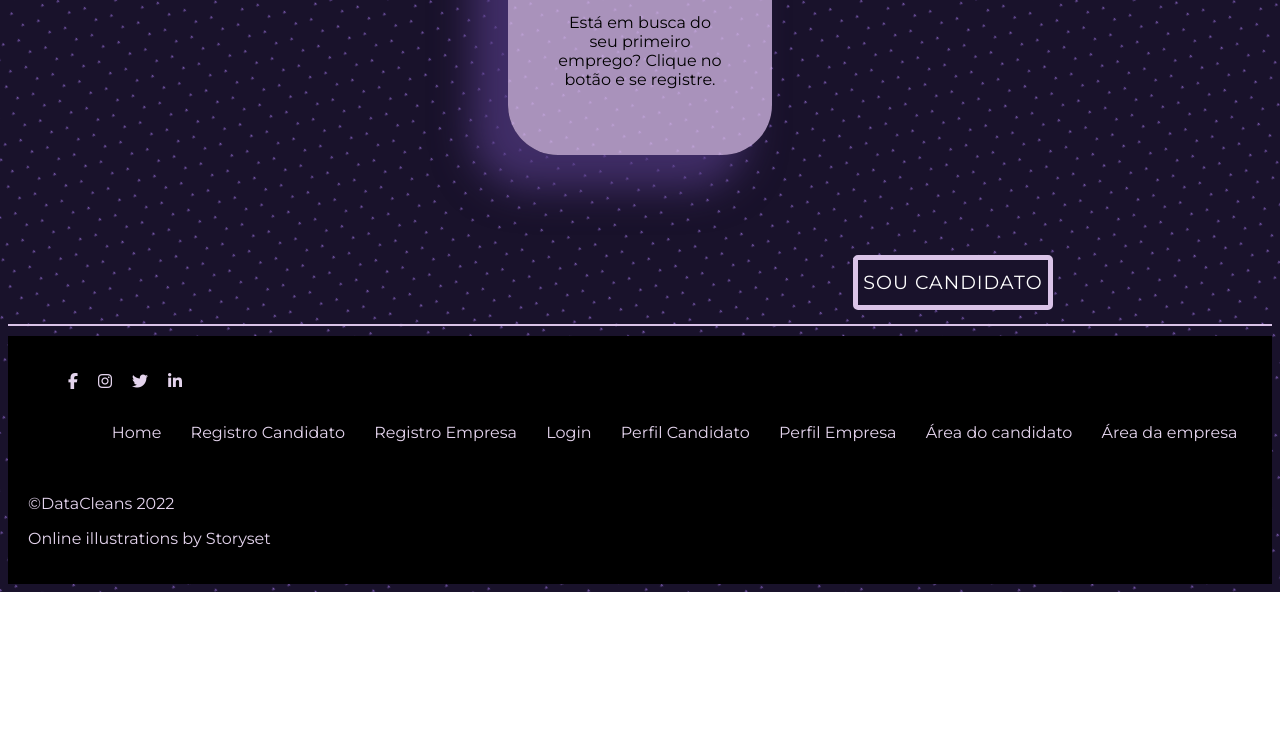
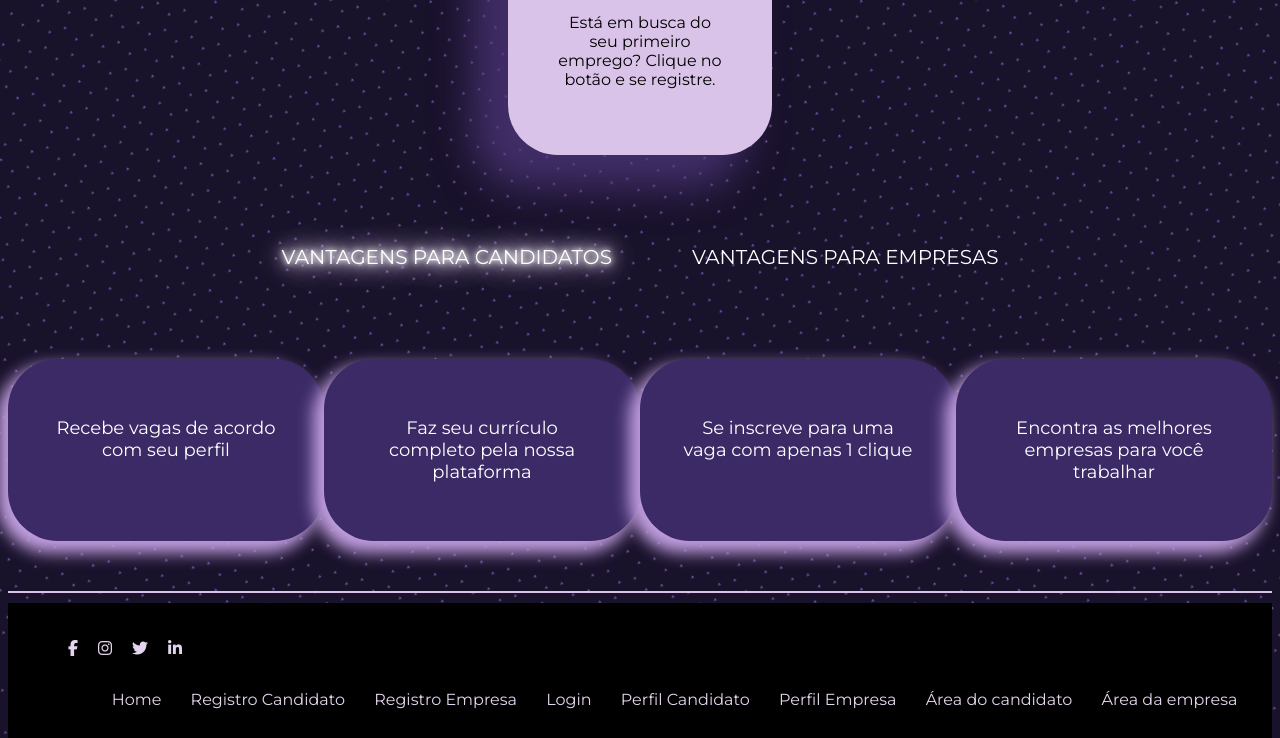
Before and after one commit to LuisaGPurificacao/Site-DataCleans, a plain HTML site: page index.html in a window 1280 px wide. Shown: the part 1389-2127 px from the top of the page. Before the commit the page ends 1981 px from the top, so only its background shows below. Drawn offline with Linux system fonts and the light colour scheme.

Commit message:
Página home pronta

```diff
--- a/css/index.css
+++ b/css/index.css
@@ -1,15 +1,15 @@
+@import url('https://fonts.googleapis.com/css2?family=Montserrat&display=swap');
+
 .sobre {
     margin: 50px 500px 50px 500px;
-    background-color: #d2b7e5c7;
+    background-color: #DAC3E8;
     padding: 50px;
     border-radius: 50px;
     box-shadow: -31px 28px 39px 5px rgba(84, 59, 133, 0.68);
 }
 
 .sobre h2,
-p,
-h3,
-h4 {
+p {
     justify-content: center;
     text-align: center;
 }
@@ -42,53 +42,66 @@ h4 {
     text-shadow: 0 0 5px #FFF, 0 0 10px #FFF, 0 0 15px #FFF, 0 0 20px #DAC3E8, 0 0 30px #DAC3E8, 0 0 40px #DAC3E8, 0 0 55px #DAC3E8, 0 0 75px #DAC3E8, 2px 2px 2px rgba(138, 91, 206, 0);
 }
 
-.botao{
-    margin: 100px 0 0 740px;
+.botoes {
+    display: flex;
+    justify-content: center;
+    margin-bottom: 50px;
 }
 
-.botao>p {
-    position: relative;
-    display: inline-flex;
-    width: 180px;
-    height: 55px;
-    margin: 0 15px;
-    perspective: 1000px;
+.botao {
+    padding: 20px;
+    margin: 20px;
+    background-color: transparent;
+    color: #ffffff;
+    font-family: 'Montserrat', sans-serif;
+    font-size: 20px;
+    border: 0px;
 }
 
-.botao>p a {
-    font-size: 19px;
-    letter-spacing: 1px;
-    transform-style: preserve-3d;
-    transform: translateZ(-25px);
-    transition: transform .25s;
+#candidato {
+    transition: 0.8s ease-in-out;
+    text-shadow: 0 0 5px #FFF, 0 0 10px #FFF, 0 0 15px #FFF, 0 0 20px #DAC3E8, 0 0 30px #DAC3E8, 0 0 40px #DAC3E8, 0 0 55px #DAC3E8, 0 0 75px #DAC3E8, 2px 2px 2px rgba(138, 91, 206, 0);
 }
 
-.botao>p a:before,
-.botao>p a:after {
-    position: absolute;
-    height: 55px;
-    width: 200px;
-    display: flex;
-    align-items: center;
-    justify-content: center;
-    border: 5px solid #DAC3E8;
-    box-sizing: border-box;
-    border-radius: 5px;
+#candidato:hover {
+    text-shadow: 0 0 5px #FFF, 0 0 10px #FFF, 0 0 15px #FFF, 0 0 20px #DAC3E8, 0 0 30px #DAC3E8, 0 0 40px #DAC3E8, 0 0 55px #DAC3E8, 0 0 75px #DAC3E8, 2px 2px 2px rgba(138, 91, 206, 0);
 }
 
-.botao>p a:before {
-    content: "SOU CANDIDATO";
-    color: #fff;
-    background: #19122B;
-    transform: rotateY(0deg) translateZ(25px);
+#empresa {
+    transition: 0.8s ease-in-out;
 }
 
-.botao>p a:after {
-    content: "SOU EMPRESA";
-    color: #DAC3E8;
-    transform: rotateX(90deg) translateZ(25px);
+#empresa:hover {
+    text-shadow: 0 0 5px #FFF, 0 0 10px #FFF, 0 0 15px #FFF, 0 0 20px #DAC3E8, 0 0 30px #DAC3E8, 0 0 40px #DAC3E8, 0 0 55px #DAC3E8, 0 0 75px #DAC3E8, 2px 2px 2px rgba(138, 91, 206, 0);
 }
 
-.botao>p a:hover {
-    transform: translateZ(-25px) rotateX(-90deg);
+#empresa:hover #candidato {
+    text-shadow: none;
 }
+
+.box-pai {
+    display: flex;
+    justify-content: space-around;
+    margin-bottom: 50px;
+}
+
+.box-filho {
+    text-align: center;
+    color: #FFF;
+    background-color: #3B2A65;
+    padding: 40px;
+    border-radius: 50px;
+    width: 300px;
+    box-shadow: -8px 9px 16px 3px #C19EE0;
+    transition: 0.6s ease-in-out;
+}
+
+.box-filho:hover {
+    background-color: #C19EE0;
+    box-shadow: -8px 9px 16px 3px #3B2A65;
+    color: #000000;
+}
+
+.box-filho p {
+    font-size: 18px;
+}
--- a/index.html
+++ b/index.html
@@ -72,10 +72,24 @@
         </p>
     </section>
     <section class="servicos">
-        <div class="botao">
-            <p><a href="#"></a></p>
+        <div class="botoes">
+            <button class="botao" id="candidato" onclick="mudarTexto2()">VANTAGENS PARA CANDIDATOS</button>
+            <button class="botao" id="empresa" onclick="mudarTexto()">VANTAGENS PARA EMPRESAS</button>
         </div>
-        <div></div>
+        <div class="box-pai">
+            <div class="box-filho">
+                <p id="conteudo1">Recebe vagas de acordo com seu perfil</p>
+            </div>
+            <div class="box-filho">
+                <p id="conteudo2">Faz seu currículo completo pela nossa plataforma</p>
+            </div>
+            <div class="box-filho">
+                <p id="conteudo3">Se inscreve para uma vaga com apenas 1 clique</p>
+            </div>
+            <div class="box-filho">
+                <p id="conteudo4">Encontra as melhores empresas para você trabalhar</p>
+            </div>
+        </div>
     </section>
     <hr>
     <footer class="rodape">
@@ -88,7 +102,7 @@
         <ol class="siteMap">
             <li><a href="./index.html">Home</a></li>
             <li><a href="./registro.html">Registro Candidato</a></li>
-            <li><a href="./RegistroEmpresa.html">Registro Empresa</a></li>
+            <li><a href="./registroEmpresa.html">Registro Empresa</a></li>
             <li><a href="./login.html">Login</a></li>
             <li><a href="./perfilCandidato.html">Perfil Candidato</a></li>
             <li><a href="./perfilEmpresa.html">Perfil Empresa</a></li>
--- a/js/main.js
+++ b/js/main.js
@@ -0,0 +1,21 @@
+var conteudo1 = document.getElementById("conteudo1");
+var botaoCandidato = document.getElementById("candidato");
+var botaoEmpresa = document.getElementById("empresa");
+
+function mudarTexto(){
+    botaoEmpresa.style.textShadow = "0 0 5px #FFF, 0 0 10px #FFF, 0 0 15px #FFF, 0 0 20px #DAC3E8, 0 0 30px #DAC3E8, 0 0 40px #DAC3E8, 0 0 55px #DAC3E8, 0 0 75px #DAC3E8, 2px 2px 2px rgba(138, 91, 206, 0)";
+    botaoCandidato.style.setProperty('text-shadow', 'initial');
+    conteudo1.innerHTML = "Recebe candidatos adequados para as vagas abertas na sua empresa";
+    conteudo2.innerHTML = "Faz seu perfil em 4 passos na nossa plataforma";
+    conteudo3.innerHTML = "Vê todas as informações necessárias do seu futuro funcionário";
+    conteudo4.innerHTML = "Pode entrar em contato com o candidato por meio da plataforma";
+}
+
+function mudarTexto2(){
+    botaoCandidato.style.textShadow = "0 0 5px #FFF, 0 0 10px #FFF, 0 0 15px #FFF, 0 0 20px #DAC3E8, 0 0 30px #DAC3E8, 0 0 40px #DAC3E8, 0 0 55px #DAC3E8, 0 0 75px #DAC3E8, 2px 2px 2px rgba(138, 91, 206, 0)";
+    botaoEmpresa.style.setProperty('text-shadow', 'initial');
+    conteudo1.innerHTML = "Recebe vagas de acordo com seu perfil";
+    conteudo2.innerHTML = "Faz seu currículo completo pela nossa plataforma";
+    conteudo3.innerHTML = "Se inscreve para uma vaga com apenas 1 clique";
+    conteudo4.innerHTML = "Encontra as melhores empresas para você trabalhar";
+}
```
